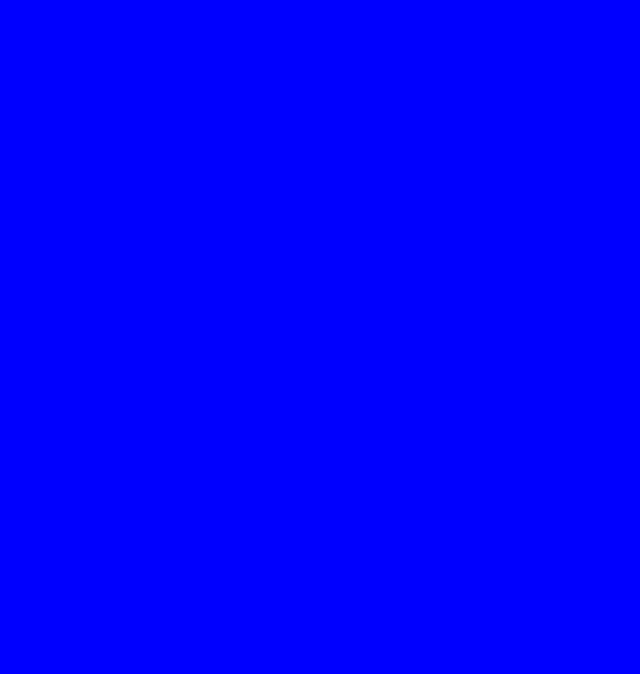
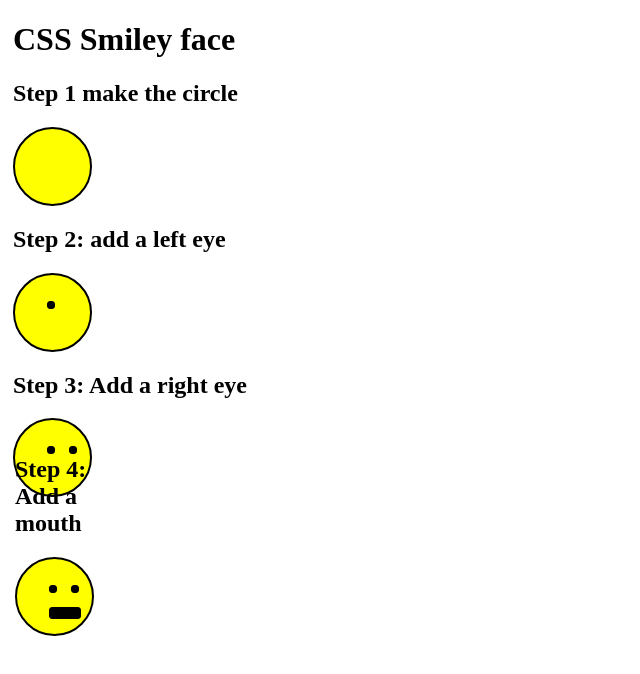
Before and after one commit to dadaughe19/CSS_learning, a plain HTML site: page SmileyFace/index.html in a window 1280 px wide. Shown: the whole page, without its empty margins (0-640 px from the left). Drawn offline with Linux system fonts and the light colour scheme.

Commit message:
Added Files

```diff
--- a/SmileyFace/index.css
+++ b/SmileyFace/index.css
@@ -1,3 +1,45 @@
-body{
-    background-color: blue;
+.wrapper{
+    margin: 5px;
 }
+
+.face{
+    width:75px;
+    height:75px;
+    border:solid 2px black;
+    background-color: yellow;
+    border-radius:50px;
+}
+.lefteye{
+    width:6px;
+    height: 6px;
+    border: solid 1px black;
+    background-color: black;
+    border-radius: 3px;
+    z-index: 1;
+    position: relative;
+    left: 32px;
+    top:26px;
+
+}
+.righteye{
+    width:6px;
+    height: 6px;
+    border: solid 1px black;
+    background-color: black;
+    border-radius: 3px;
+    z-index: 1;
+    position: relative;
+    left: 54px;
+    top: 18px;
+}
+.mouth{
+    width:30px;
+    height: 10px;
+    border: solid 1px black;
+    background-color: black;
+    border-radius: 3px;
+    margin:16px;
+    position: relative;
+    left: 1em;
+    top: 1em;
+}
--- a/SmileyFace/index.html
+++ b/SmileyFace/index.html
@@ -6,5 +6,31 @@
 </head>
 <body>
 
+    <div class="wrapper">
+        <h1>CSS Smiley face</h1>
+        <h2>Step 1 make the circle</h2>
+        <div class="face"></div>
+
+        <h2>Step 2: add a left eye</h2>
+        <div class="face">
+            <div class="lefteye"></div>
+        </div>
+
+        <h2>Step 3: Add a right eye</h2>
+        <div class="face">
+            <div class= "lefteye"></div>
+            <div class= "righteye"></div>
+
+        <h2>Step 4: Add a mouth</h2>
+        <div class = "face">
+            <div class= "lefteye"></div>
+            <div class= "righteye"></div>
+            <div class= "mouth"></div>
+        </div>
+
+        </div>
+    </div>
+
+
 </body>
 </html>
```
